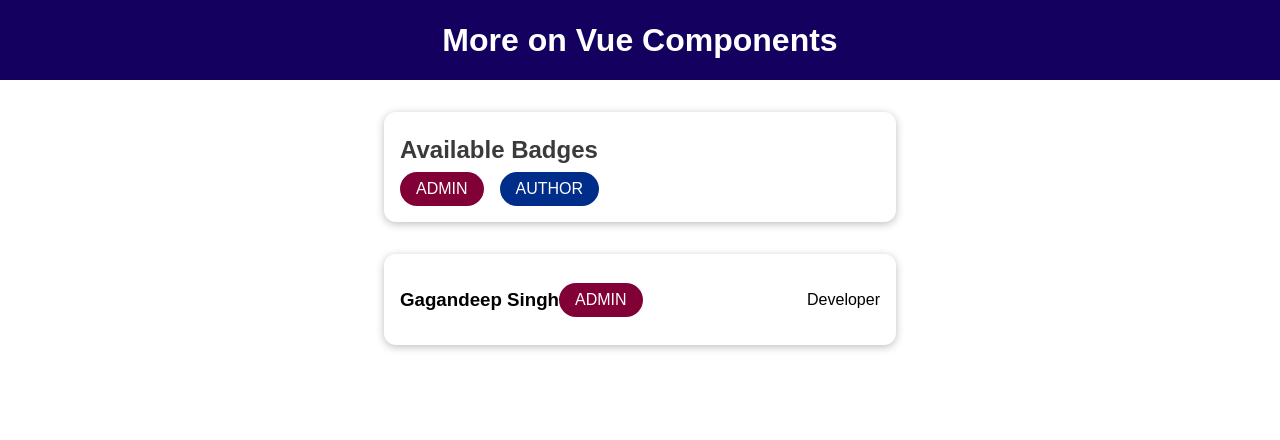
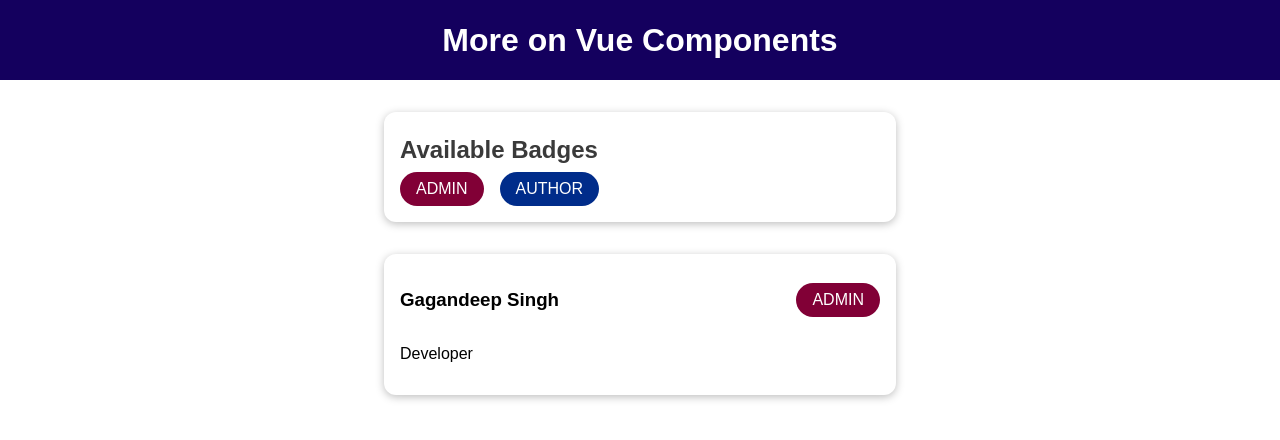
Before and after one commit to Gagandeep39/vue-components-3, a Vue app: page / in a window 1280 px wide. Shown: the top 440 px of the page. Built offline with nearby package versions, Linux system fonts and the light colour scheme.

Commit message:
Fixed CSS

```diff
--- a/src/components/BaseCard.vue
+++ b/src/components/BaseCard.vue
@@ -5,13 +5,11 @@
 </template>
 
 <script>
-export default {
-
-};
+export default {};
 </script>
 
 <style scoped>
-section div {
+div {
   margin: 2rem auto;
   max-width: 30rem;
   border-radius: 12px;
--- a/src/components/UserInfo.vue
+++ b/src/components/UserInfo.vue
@@ -1,10 +1,10 @@
 <template>
   <section>
     <base-card>
-      <div>
+      <header>
         <h3>{{ fullName }}</h3>
         <base-badge :type="role" :caption="role.toUpperCase()"></base-badge>
-      </div>
+      </header>
       <p>{{ infoText }}</p></base-card
     >
   </section>
@@ -19,7 +19,7 @@ export default {
 </script>
 
 <style scoped>
-section div {
+section header {
   display: flex;
   justify-content: space-between;
   align-items: center;
```
